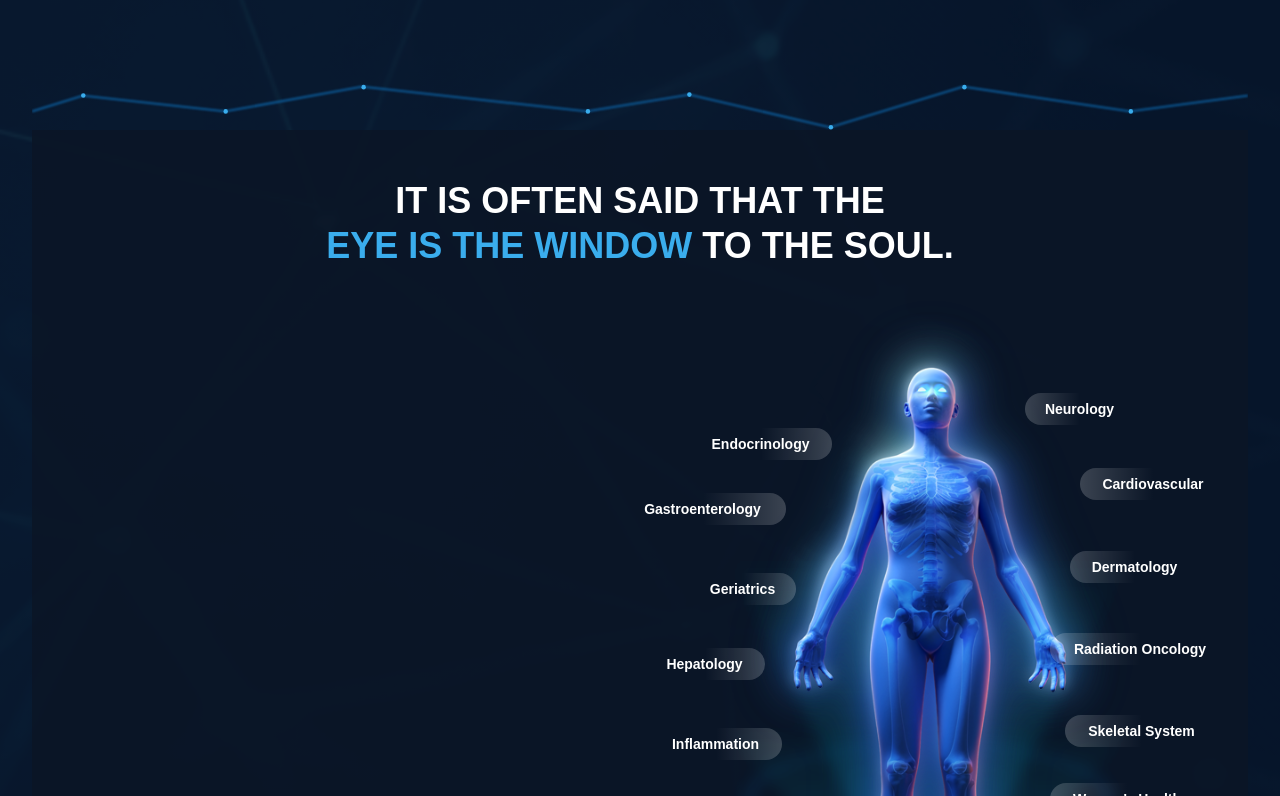
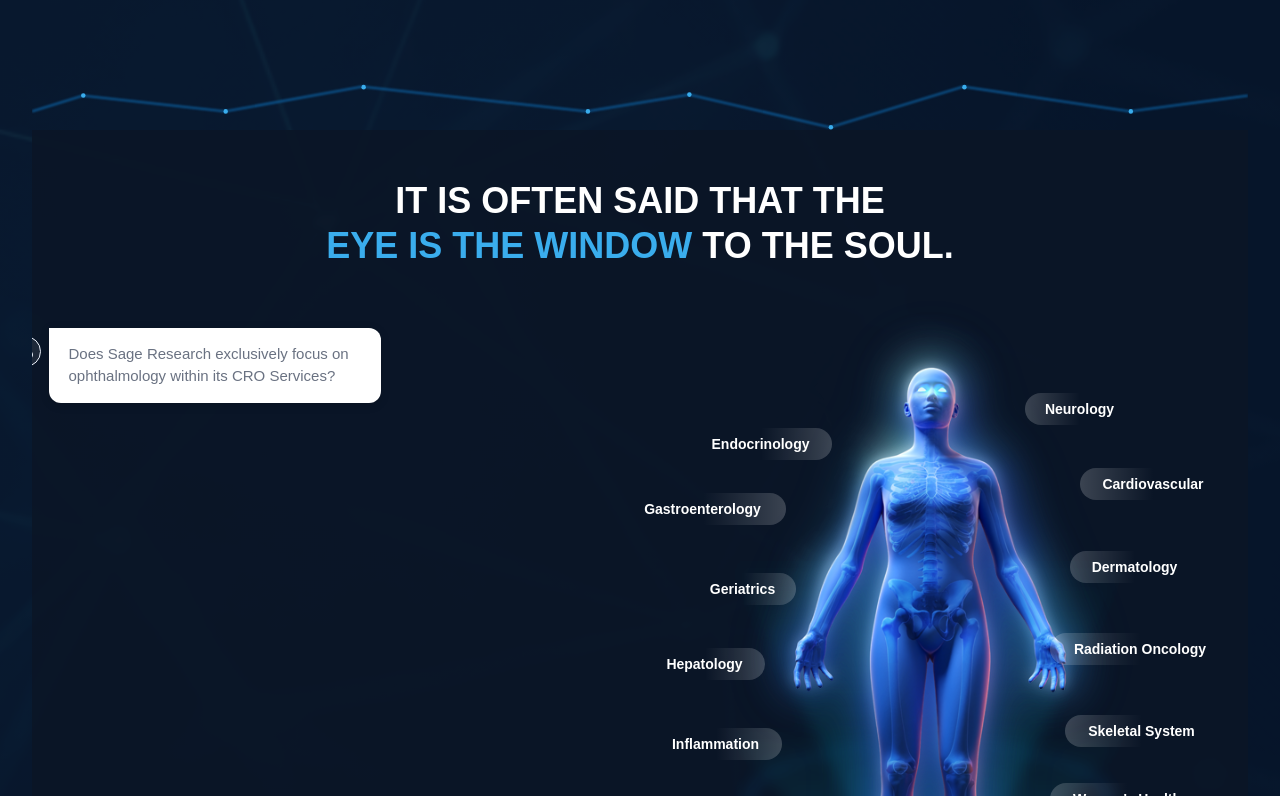
Before and after one commit to SreelakshmiTRaj/Opthalmology-app, a Next.js app: page / in a window 1280 px wide. Shown: the part 724-1520 px from the top of the page. Built offline with nearby package versions, Linux system fonts and the light colour scheme.

Commit message:
Committing with left side bubble

```diff
--- a/src/app/components/Body/Body.js
+++ b/src/app/components/Body/Body.js
@@ -1,12 +1,14 @@
 "use client";
 import Image from "next/image";
+import { motion } from "framer-motion";
 
 export default function Body() {
   const bodyPath = "/images/body.svg";
   const lightPath = "/images/bodyLighting.svg";
+  const personIconPath = "/images/personIcon.svg";
 
   return (
-    <section className="relative w-full bg-[#0b1626]/90 text-white py-12 px-6 flex flex-col items-center">
+    <section className="relative w-full bg-[#0b1626]/90 text-white py-12 px-6 flex flex-col items-center overflow-hidden">
       {/* HEADING */}
       <h2 className="text-[36px] leading-[45px] font-bold text-center uppercase max-w-[784px] mb-10">
         IT IS OFTEN SAID THAT THE
@@ -18,16 +20,7 @@ export default function Body() {
       {/* BODY CONTAINER */}
       <div className="relative w-[1101px] h-[745px]">
         {/* LIGHT UNDER BODY */}
-        <div
-          className="absolute"
-          style={{
-            width: "500px",
-            height: "520px",
-            top: "200px",
-            left: "590px", // aligned with body
-            opacity: 0.8,
-          }}
-        >
+        <div className="absolute w-[500px] h-[520px] top-[200px] left-[590px] opacity-80">
           <Image
             src={lightPath}
             alt="Body lighting"
@@ -37,15 +30,7 @@ export default function Body() {
         </div>
 
         {/* BODY IMAGE */}
-        <div
-          className="absolute"
-          style={{
-            width: "380px",
-            height: "850px",
-            top: "-80px",
-            left: "650px", // aligned with heading
-          }}
-        >
+        <div className="absolute w-[380px] h-[850px] top-[-80px] left-[650px]">
           <Image
             src={bodyPath}
             alt="Human body"
@@ -67,20 +52,14 @@ export default function Body() {
         ].map((label, idx) => (
           <div
             key={`right-${idx}`}
-            className="absolute text-sm font-bold text-white"
+            className={`absolute text-sm font-bold text-white flex items-center justify-center rounded-[24px] py-[10px] px-[15px] whitespace-nowrap`}
             style={{
               top: `${label.top}px`,
               left: `${label.left + 650}px`,
               width: `${label.width}px`,
               height: "32px",
-              borderRadius: "24px",
-              padding: "10px 15px",
               background:
                 "linear-gradient(90deg, rgba(255,255,255,0.2) 0%, rgba(255,255,255,0) 50%)",
-              display: "flex",
-              alignItems: "center",
-              justifyContent: "center",
-              whiteSpace: "nowrap",
             }}
           >
             {label.text}
@@ -99,26 +78,40 @@ export default function Body() {
         ].map((label, idx) => (
           <div
             key={`left-${idx}`}
-            className="absolute text-sm font-bold text-white"
+            className={`absolute text-sm font-bold text-white flex items-center justify-center rounded-[24px] py-[10px] px-[15px] whitespace-nowrap`}
             style={{
               top: `${label.top}px`,
               left: `${label.left + 650}px`,
               width: `${label.width}px`,
               height: "32px",
-              borderRadius: "24px",
-              padding: "10px 15px",
               background:
                 "linear-gradient(90deg, rgba(255, 255, 255, 0) 50%, rgba(255, 255, 255, 0.2) 100%)",
-              display: "flex",
-              alignItems: "center",
-              justifyContent: "center",
-              whiteSpace: "nowrap",
-              opacity: 1,
             }}
           >
             {label.text}
           </div>
         ))}
+
+        {/* LEFT SIDE CHAT BUBBLE */}
+        <motion.div
+          initial={{ x: -200, opacity: 0 }}
+          animate={{ x: 0, opacity: 1 }}
+          transition={{ duration: 1.2, ease: "easeOut" }}
+          className="absolute flex items-start gap-2 top-[20px] -left-20 w-[372px] h-[70px]"
+        >
+          <Image
+            src={personIconPath}
+            alt="Person icon"
+            width={31}
+            height={31}
+            className="object-contain mt-[4px]"
+          />
+
+          <div className="w-[332px] h-[75px] rounded-tr-[12px] rounded-br-[12px] rounded-bl-[12px] bg-white text-gray-500 p-5 flex items-center text-[15px] leading-[1.5] font-medium shadow-[0_2px_10px_rgba(0,0,0,0.15)]">
+            Does Sage Research exclusively focus on ophthalmology within its CRO
+            Services?
+          </div>
+        </motion.div>
       </div>
     </section>
   );
```
Also changed, not shown: public/images/personIcon.svg (added).
